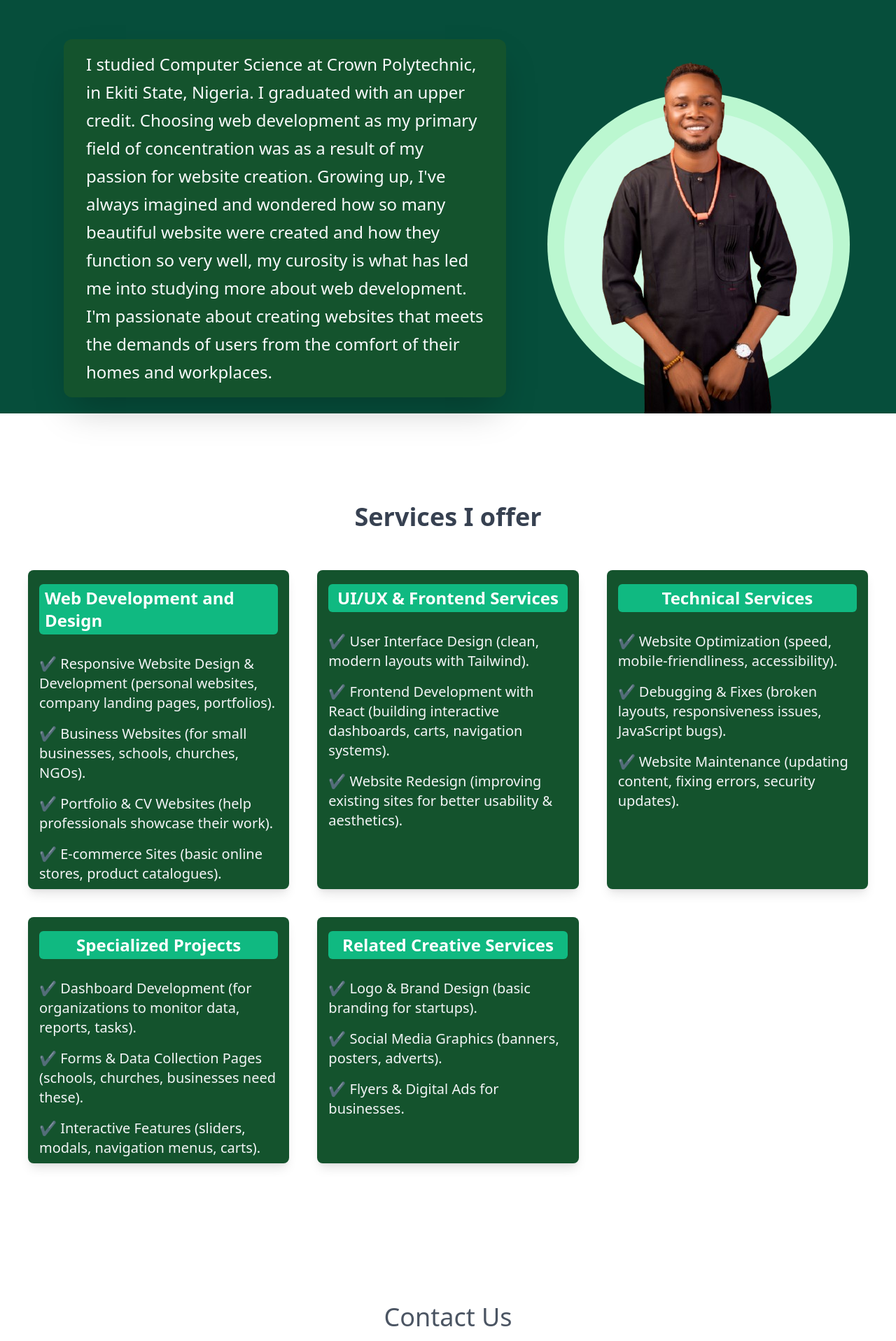
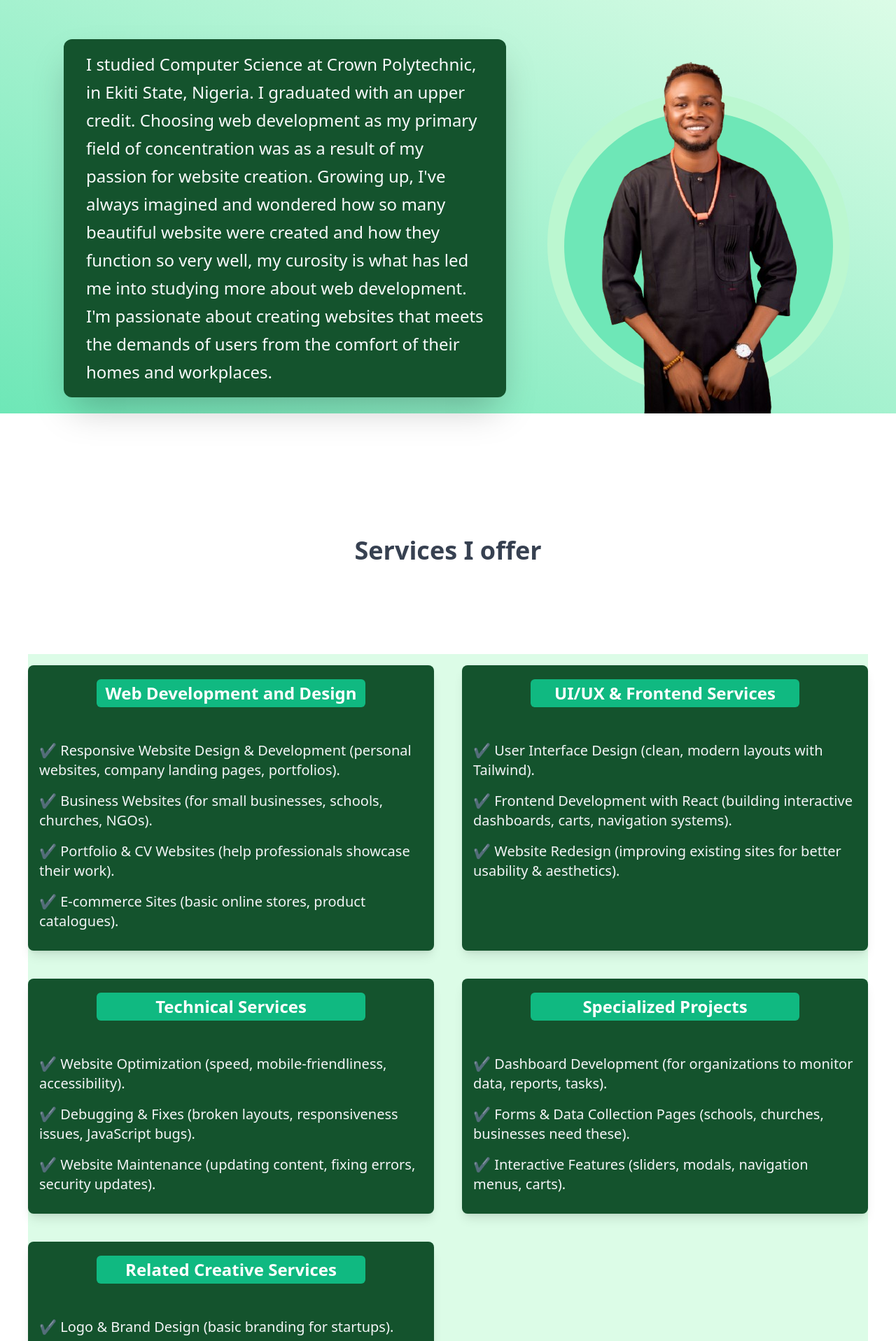
Before and after one commit to Ebus042/NEA-DEV-Portfolio, a React (Vite) app: page / in a window 1280 px wide. Shown: the part 880-2797 px from the top of the page at 70% size. Built offline with nearby package versions, Linux system fonts and the light colour scheme.

Commit message:
Made some changes on the components

```diff
--- a/src/components/About.jsx
+++ b/src/components/About.jsx
@@ -8,7 +8,7 @@ const About = () => {
         <div>
           {aboutMe.map((section, id) => (
             <div key={id}>
-              <h2 className="uppercase xl:text-4xl font-bold text-red-300 text-2xl text-center md:text-lg my-10 py-4">
+              <h2 className="uppercase xl:text-4xl font-bold text-red-300 text-2xl text-center lg:text-2xl md:text-lg my-10 py-4">
                 {section.title}
               </h2>
 
@@ -17,7 +17,7 @@ const About = () => {
                 whileInView={{ x: 0, opacity: 1 }}
                 transition={{ duration: 1, ease: "easeOut" }}
                 viewport={{ once: true, amount: 0.3 }}
-                className="flex flex-col xl:flex-row items-center w-full px-2 justify-evenly bg-emerald-900 pt-10"
+                className="flex flex-col xl:flex-row items-center w-full px-2 justify-evenly bg-gradient-to-tr from-emerald-300 to-green-100 pt-10"
               >
                 {/* <div className="bg-slate-600 rounded-md "> */}
                 <motion.p
@@ -38,7 +38,7 @@ const About = () => {
                   before:bottom-[3.5rem] before:rounded-full md:before:top-32 max-xs:before:w-72 max-xs:before:h-72 max-xs:before:top-[5.5rem]
                   md:before:w-[24rem] md:before:h-[24rem]
                   flex justify-center
-                  before:bg-emerald-100 before:z-10
+                  before:bg-emerald-300 before:z-10
                   after:absolute after:content-[''] after:w-[23rem] after:h-[23rem] after:-z-0
                   after:bottom-[1.6rem] after: after:rounded-full after:bg-green-200 max-xs:after:w-80 max-xs:after:h-80
                   md:after:w-[27rem] md:after:h-[27rem]"
--- a/src/components/Contact.jsx
+++ b/src/components/Contact.jsx
@@ -33,8 +33,8 @@ const Contact = () => {
   };
 
   return (
-    <section className="py-14 container text-center mx-auto">
-      <h2 className="text-center text-4xl font-sans text-gray-600 mb-12">
+    <section className="py-14 container text-center mx-auto my-[14rem]">
+      <h2 className="text-center text-4xl font-sans text-gray-600 my-[6rem]">
         Contact Us
       </h2>
 
--- a/src/components/Footer.jsx
+++ b/src/components/Footer.jsx
@@ -106,9 +106,7 @@ const Footer = () => {
                   <h3 className="text-lg text-white font-semibold mb-2">
                     Address
                   </h3>
-                  <address className="w-48 text-white">
-                    {contact.location}
-                  </address>
+                  <span className="w-48 text-white">{contact.location}</span>
                 </div>
 
                 <div className="text-white">
@@ -117,10 +115,9 @@ const Footer = () => {
                     href={contact.href}
                     target="_blank"
                     rel="noopener noreferrer"
+                    className="text-red-500 hover:text-blue-900 underline"
                   >
-                    <p className="text-red-500 hover:text-blue-900 underline">
-                      {contact.email}
-                    </p>
+                    {contact.email}
                   </a>
                   <p>{contact.phoneNumber}</p>
                 </div>
--- a/src/components/Header.jsx
+++ b/src/components/Header.jsx
@@ -1,4 +1,4 @@
-import { useState, useEffect } from "react";
+import { useState, useEffect, useRef } from "react";
 import { navLinks } from "../data/constant";
 import { FaBars, FaTimes } from "react-icons/fa";
 import { Link } from "react-scroll";
@@ -6,6 +6,9 @@ import { Link } from "react-scroll";
 const Header = () => {
   const [change, setChange] = useState(false);
   const [scroll, setScroll] = useState(false);
+
+  const menuRef = useRef(null);
+  const buttonRef = useRef(null);
 
   useEffect(() => {
     const handleScroll = () => {
@@ -18,6 +21,26 @@ const Header = () => {
     window.addEventListener("scroll", handleScroll);
     return () => window.removeEventListener("scroll", handleScroll);
   }, []);
+
+  useEffect(() => {
+    const handleOutsideClick = (e) => {
+      if (
+        menuRef.current &&
+        !menuRef.current.contains(e.target) &&
+        buttonRef.current &&
+        !buttonRef.current.contains(e.target)
+      ) {
+        setChange(false);
+      }
+    };
+
+    if (change) {
+      document.addEventListener("mousedown", handleOutsideClick);
+    }
+    return () => {
+      document.addEventListener("mousedown", handleOutsideClick);
+    };
+  }, [change]);
 
   return (
     <div
@@ -32,7 +55,7 @@ const Header = () => {
           <h2>NEA-DEV</h2>
         </div>
         <nav>
-          <ul className="hidden lg:flex justify-center xl:text-xl xl:gap-8 items-center text-white text-lg gap-5">
+          <ul className="hidden lg:flex justify-center xl:text-xl xl:gap-8 items-center cursor-pointer text-white text-lg gap-5">
             {navLinks.map((link) => (
               <li
                 key={link.id}
@@ -52,18 +75,26 @@ const Header = () => {
           </ul>
         </nav>
         <p
+          ref={buttonRef}
           onClick={() => setChange(!change)}
-          className="text-emerald-500 text-xl bg-white px-3 py-2 rounded-full cursor-pointer lg:hidden"
+          className="text-emerald-500 text-xl bg-white text-center my-2 px-2 py-2 z-20 rounded-full cursor-pointer lg:hidden"
         >
           {change ? <FaTimes /> : <FaBars />}
         </p>
 
-        {change && (
-          <ul className="flex items-center flex-col gap-6 bg-green-500 rounded-b-lg shadow-md text-white py-2 w-full top-0 -z-10 absolute left-0">
+        <ul
+          ref={menuRef}
+          className={`lg:hidden flex flex-col top-0 items-center gap-6 bg-green-700 rounded-b-lg shadow-md text-white py-4 w-full absolute left-0 transition-all duration-700 ease-in-out ${
+            change
+              ? "opacity-100 translate-x-0"
+              : "opacity-0 translate-x-full pointer-events-none"
+          }`}
+        >
+          {" "}
           {navLinks.map((link) => (
             <li
               key={link.id}
-                className="hover:text-emerald-700 hover:scale-125 text-lg"
+              className="hover:text-emerald-200 transition-all duration-700 ease-in-out cursor-pointer hover:scale-125 text-lg"
             >
               <Link
                 to={link.href}
@@ -78,7 +109,6 @@ const Header = () => {
             </li>
           ))}
         </ul>
-        )}
       </div>
     </div>
   );
--- a/src/components/Hero.jsx
+++ b/src/components/Hero.jsx
@@ -26,7 +26,7 @@ const Hero = () => {
                   {content.title}
                 </h1>
 
-                <p className="text-center xl:text-2xl xl:w-full lg:w-96 lg:leading-10 md:w-56 md:mb-5 max-xs:text-sm font-semibold text-gray-200 w-96 m-auto">
+                <p className="text-center xl:text-2xl xl:w-full lg:w-96 lg:leading-10 md:w-72 md:mb-5 max-xs:text-sm font-semibold text-gray-200 w-full m-auto">
                   I'm a{" "}
                   <ReactTyped
                     className="text-red-200"
--- a/src/components/Services.jsx
+++ b/src/components/Services.jsx
@@ -34,9 +34,9 @@ const cardVariants = (direction) => ({
 
 const Services = () => {
   return (
-    <section className="my-32">
+    <section className="my-44">
       <div>
-        <h3 className="text-center font-bold my-10 text-2xl text-gray-700 lg:text-4xl lg:mb-10 ">
+        <h3 className="text-center font-bold my-32 text-2xl text-gray-700 lg:text-4xl">
           Services I offer
         </h3>
         <motion.div
@@ -44,7 +44,9 @@ const Services = () => {
           initial="hidden"
           whileInView="visible"
           viewport={{ once: true, amount: 0.5 }}
-          className="grid grid-cols-1 py-4 gap-5 lg:gap-10 mx-10 md:grid md:grid-cols-2 xl:grid-cols-3"
+          className="grid grid-cols-1 py-4 gap-5 lg:gap-10 mx-10 md:grid md:grid-cols-2 xl:grid-cols-2 2xl:grid-cols-3
+          bg-green-100
+          "
         >
           {servicesSection.map((section, id) => (
             <motion.div
@@ -55,12 +57,12 @@ const Services = () => {
               className="bg-green-900 h-full flex flex-col px-4 rounded-lg shadow-lg"
             >
               <h2
-                className="flex w-64 max-xs:w-56 max-xs:text-sm md:w-72 md:text-xl lg:text-xl font-bold lg:w-full xl:max-w-full xl:text-2xl
+                className="flex w-64 max-xs:w-56 max-xs:text-sm md:w-72 md:text-lg lg:text-lg font-bold lg:w-96 xl:max-w-full xl:text-2xl
                text-white py-1 px-2 rounded-md m-auto items-center justify-center my-5 bg-emerald-500"
               >
                 {section.title}
               </h2>
-              <ul>
+              <ul className="h-full py-5">
                 {section.labels.map((label, id) => (
                   <li key={id} className="py-2 md:text-xl lg:3xl text-gray-100">
                     <span>✔️ </span>
--- a/src/data/constant.js
+++ b/src/data/constant.js
@@ -35,7 +35,7 @@ export const navLinks = [
 
 export const heroSection = [
   {
-    title: "My Name is Nwafor Ebuka Augustine",
+    title: "Code with Nwafor Ebuka Augustine",
     description: "I'm a Front-End Web/Mobile Developer.",
     image: heroImg,
   },
```
Lines whose indentation alone changed are shown as unchanged.
